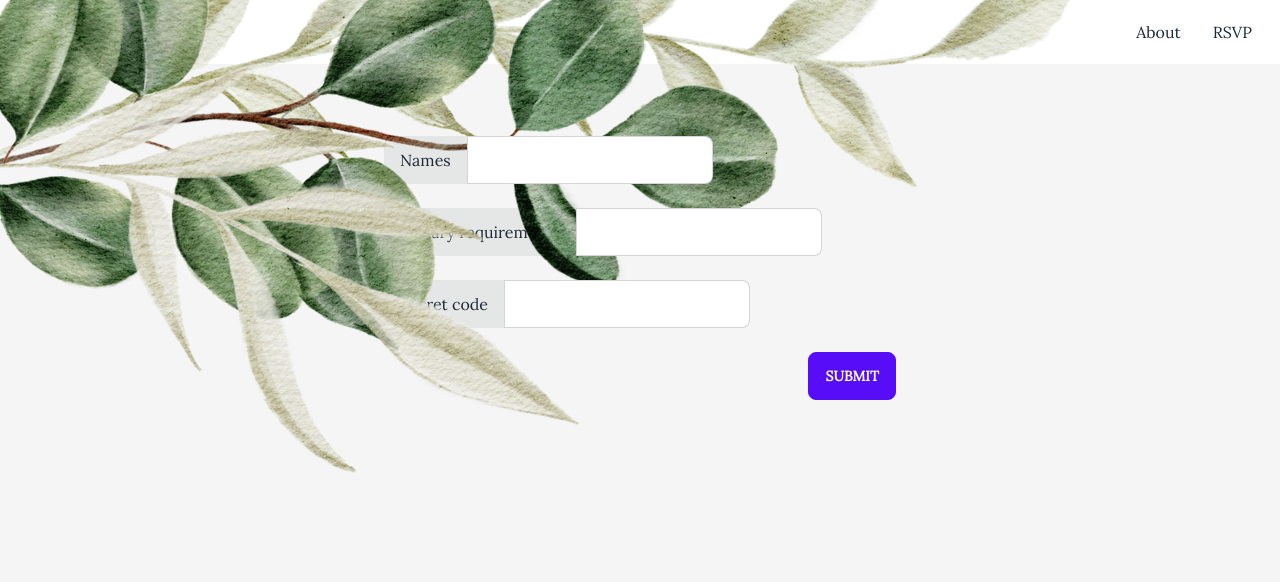
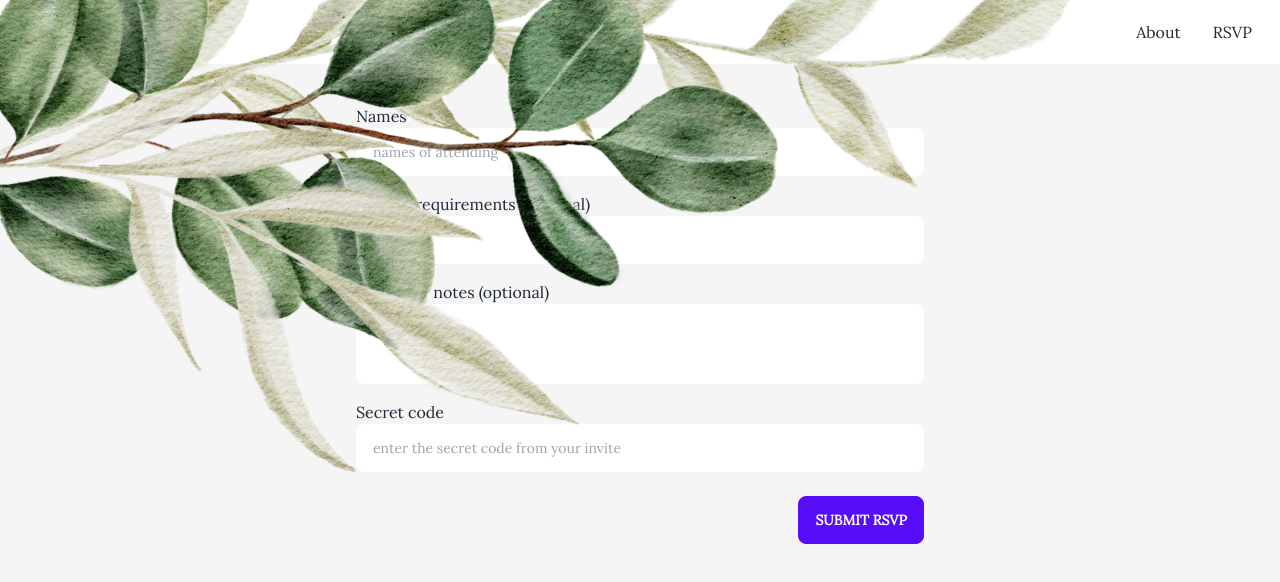
Before and after one commit to jay-aye-see-kay/wedding, a Next.js app in the folder rsvp-app/: page /rsvp in a window 1280 px wide. Shown: the top 582 px of the page. Built offline with nearby package versions, Linux system fonts and the light colour scheme.

Commit message:
an okay form

```diff
--- a/rsvp-app/package.json
+++ b/rsvp-app/package.json
@@ -15,6 +15,7 @@
     "@types/react-dom": "18.0.11",
     "eslint": "8.35.0",
     "eslint-config-next": "13.2.3",
+    "formik": "^2.2.9",
     "next": "13.2.3",
     "react": "18.2.0",
     "react-dom": "18.2.0",
--- a/rsvp-app/src/pages/api/rsvp.ts
+++ b/rsvp-app/src/pages/api/rsvp.ts
@@ -12,7 +12,8 @@ const scopes = [
 
 const bodySchema = z.object({
   names: z.string(),
-  dietary: z.string(),
+  dietary: z.string().optional(),
+  notes: z.string().optional(),
 });
 
 
@@ -38,7 +39,7 @@ export default async function handler(
     valueInputOption: 'USER_ENTERED',
     requestBody: {
       values: [
-        [body.data.names, body.data.dietary]
+        [new Date().toLocaleString("en-au"), body.data.names, body.data.dietary, body.data.notes]
       ]
     }
   })
--- a/rsvp-app/src/pages/rsvp.tsx
+++ b/rsvp-app/src/pages/rsvp.tsx
@@ -1,6 +1,8 @@
 import { PageWrapper } from '@/components/page-wrapper'
+import { Formik, Field, Form, useFormik } from "formik";
 
 const pageTitle = "RSVP to Nora & Jack's Wedding"
+const SECRET_CODE = "skippy"
 
 export default function Rsvp() {
   const handleSubmit = async (event: any) => {
@@ -20,31 +22,101 @@ export default function Rsvp() {
     console.log(await response.json())
   }
 
+  const formik = useFormik({
+    initialValues: { names: "", dietaries: "", notes: "", secret: "" },
+    validate: values => {
+      const errors: Record<string, string> = {}
+      if (values.secret !== SECRET_CODE) {
+        errors.secret = "Secret code not correct, please double check your invite"
+      }
+      if (values.names === "") {
+        errors.names = "names required"
+      }
+      return errors
+    },
+    onSubmit: async (values, { resetForm }) => {
+      const response = await fetch('/api/rsvp', {
+        method: 'POST',
+        headers: { 'Content-Type': 'application/json', },
+        body: JSON.stringify({
+          names: values.names,
+          dietary: values.dietaries,
+          notes: values.notes,
+        })
+      })
+      if (response.ok) {
+        resetForm()
+      } else {
+        alert("There was an issue with RSVP please email us")
+      }
+    },
+  });
+
   return (
     <PageWrapper pageTitle={pageTitle}>
-        <form className="mt-8 m-auto max-w-xl" onSubmit={handleSubmit}>
-          <div className="card-body">
+      <form className="mt-8 m-auto max-w-xl" onSubmit={formik.handleSubmit}>
 
-            <label className="my-2 input-group">
-              <span>Names</span>
-              <input className="input input-bordered" type="text" name="names" required />
-            </label>
+        <div className="">
+          <Input
+            label="Names"
+            name="names"
+            placeholder="names of attending"
+            formik={formik}
+          />
+          <Input
+            label="Dietary requirements (optional)"
+            name="dietaries"
+            formik={formik}
+          />
+          <Input
+            label="Any other notes (optional)"
+            name="notes"
+            type="textarea"
+            formik={formik}
+          />
+          <Input
+            label="Secret code"
+            placeholder="enter the secret code from your invite"
+            name="secret"
+            formik={formik}
+          />
 
-            <label className="my-2 input-group">
-              <span>Dietary requirements</span>
-              <input className="input input-bordered" type="text" name="dietary" required />
-            </label>
-
-            <label className="my-2 input-group">
-              <span>Secret code</span>
-              <input className="input input-bordered" type="text" name="secret" required />
-            </label>
-
-            <div className="my-2 card-actions justify-end">
-              <button className="btn btn-primary" type="submit">Submit</button>
-            </div>
-          </div>
-        </form>
+        </div>
+        <div className="my-4 mx-1 flex justify-end">
+          <button className="btn btn-primary" type="submit">Submit RSVP</button>
+        </div>
+      </form>
     </PageWrapper>
   )
 }
+
+type InputProps = {
+  type?: React.HTMLInputTypeAttribute
+  label: string
+  name: string
+  placeholder?: string
+  formik: ReturnType<typeof useFormik<any>>
+}
+function Input(props: InputProps) {
+  const errorStr = props.formik.errors[props.name] as string
+  const extraClasses = []
+  if (props.type === "textarea") extraClasses.push("min-h-[5rem]")
+  if (errorStr) extraClasses.push("input-error")
+
+  return (
+    <div className="form-control">
+      <label className="label flex flex-col items-start">
+        <span className="label-text text-base">{props.label}</span>
+        <input
+          className={["input textarea w-full", ...extraClasses].join(" ")}
+          type={props.type ?? "text"}
+          name={props.name}
+          onChange={props.formik.handleChange}
+          value={props.formik.values[props.name]}
+          placeholder={props.placeholder}
+        />
+        <span className="label-text text-error">{errorStr || " "}</span>
+      </label>
+    </div>
+  )
+}
```
Also changed, not shown: 1 other file (tests, documents, lock files or other folders).
